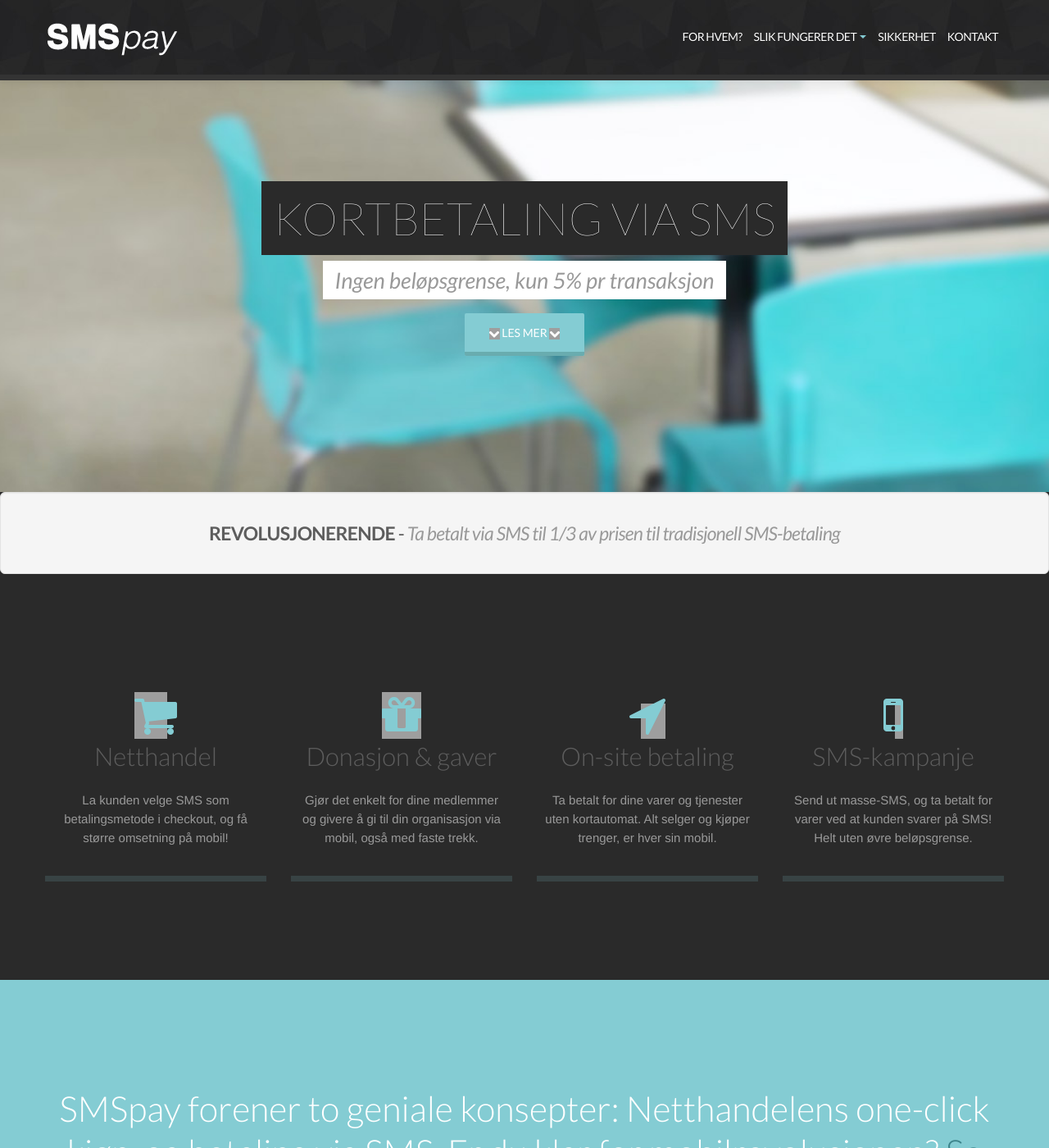
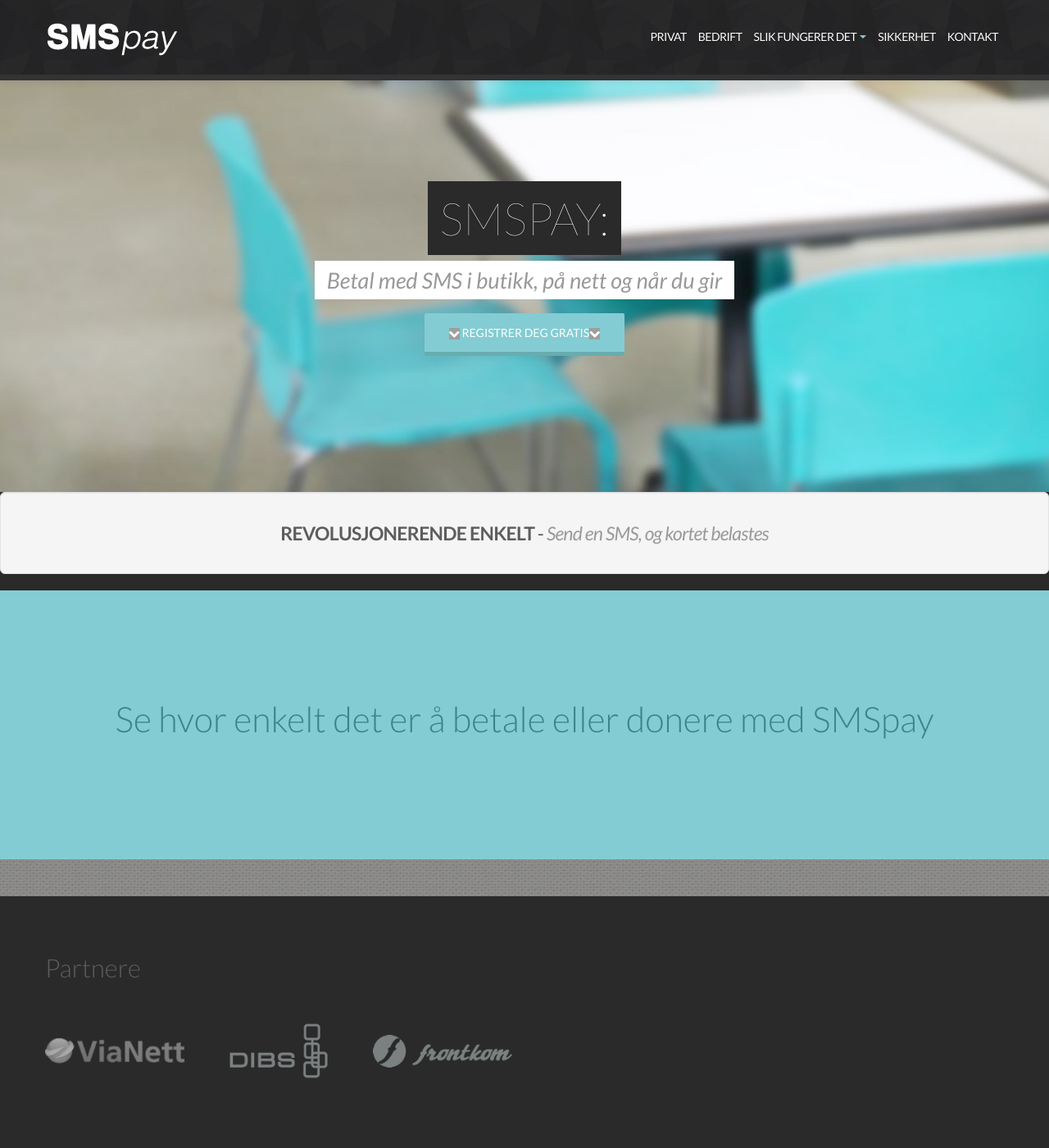
Before and after one commit to front/smspay.io, a Jekyll site: the page built from index.html, in a window 1280 px wide and 1400 px high. Shown: the whole window at 82% size. Built offline with Jekyll 4.4.1, drawn with Linux system fonts in a browser that asks for light colours; nearby versions of some CDN libraries; some of the changed text lies outside the part shown; grey boxes are pictures that could not be loaded.

Commit message:
Better URLs. Separate landing page for private vs companies

```diff
--- a/_layouts/default.html
+++ b/_layouts/default.html
@@ -17,11 +17,11 @@
   <link rel="stylesheet" href="css/animate.css">
   <link href='http://fonts.googleapis.com/css?family=Lato:400,100,100italic,300,300italic,400italic,700,700italic,900,900italic' rel='stylesheet' type='text/css'>
 
-  <link rel="stylesheet" href="css/bootstrap.min.css">
-  <link rel="stylesheet" href="css/main.css">
-  <link rel="stylesheet" href="css/custom-styles.css">
+  <link rel="stylesheet" href="/css/bootstrap.min.css">
+  <link rel="stylesheet" href="/css/main.css">
+  <link rel="stylesheet" href="/css/custom-styles.css">
 
-  <script src="js/modernizr-2.6.2-respond-1.1.0.min.js"></script>
+  <script src="/js/modernizr-2.6.2-respond-1.1.0.min.js"></script>
 
   <!-- Fav and touch icons -->
   <link rel="apple-touch-icon-precomposed" sizes="144x144" href="/apple-touch-icon-144-precomposed.png">
@@ -61,20 +61,21 @@
           <span class="icon-bar"></span>
           <span class="icon-bar"></span>
         </a>
-        <a class="brand" href="index.html"><img src="img/smspay-logo.png" alt="SMSpay forside"></a>
+        <a class="brand" href="/"><img src="/img/smspay-logo.png" alt="SMSpay forside"></a>
         <div class="nav-collapse collapse">
           <ul class="nav pull-right">
-            <li><a href="index.html#services">For hvem?</a></li>
+            <li><a href="/">Privat</a></li>
+            <li><a href="/bedrift">Bedrift</a></li>
             <li class="dropdown">
               <a href="#" class="dropdown-toggle" data-toggle="dropdown">Slik fungerer det <b class="caret"></b></a>
               <ul class="dropdown-menu">
-                <li><a href="hvordan.html#shop">Jeg vil shoppe</a></li>
-                <li><a href="hvordan.html#gi">Jeg vil gi til et formål</a></li>
-                <li><a href="om.html">→ For bedriften (merchant)</a></li>
+                <li><a href="/hvordan#shop">Jeg vil shoppe</a></li>
+                <li><a href="/hvordan#gi">Jeg vil gi til et formål</a></li>
+                <li><a href="/bedrift/hvordan">→ For bedriften (merchant)</a></li>
               </ul>
             </li>
-            <li><a href="sikkerhet.html">Sikkerhet</a></li>
-            <li><a href="kontakt.html">Kontakt</a></li>
+            <li><a href="/sikkerhet">Sikkerhet</a></li>
+            <li><a href="/kontakt">Kontakt</a></li>
           </ul>
         </div><!--/.nav-collapse -->
       </div>
@@ -92,7 +93,7 @@
         <div class="span8">
           <h2>Om SMSpay mobilbetaling</h2>
             <p>Bak SMSpay står SMS-selskapet Vianett, betalingsleverandøren Dibs, og webbyrået Frontkom.</p><br />
-            <a class="more" href="sikkerhet.html">+ Les mer</a>
+            <a class="more" href="/sikkerhet">+ Les mer</a>
         </div>
 
 
@@ -137,8 +138,8 @@
 
     <script src="//ajax.googleapis.com/ajax/libs/jquery/1.9.1/jquery.min.js"></script>
     <script>window.jQuery || document.write('<script src="js/jquery-1.9.1.min.js"><\/script>')</script>
-    <script src="js/bootstrap.min.js"></script>
-    <script src="js/main.js"></script>
+    <script src="/js/bootstrap.min.js"></script>
+    <script src="/js/main.js"></script>
 
     </body>
 </html>
--- a/index.html
+++ b/index.html
@@ -10,9 +10,9 @@
       <div class="item one active">
         <div class="container animated fadeInUp">
           <div class="carousel-caption">
-            <h1><i>Kortbetaling via SMS</i></h1>
-            <h2><i>Ingen beløpsgrense, kun 5% pr transaksjon</i></h2>
-            <a class="btn-main" href="#services"><i class="icon-chevron-down"></i> Les mer <i class="icon-chevron-down"></i></a>
+            <h1><i>SMSpay:</i></h1>
+            <h2><i>Betal med SMS i butikk, på nett og når du gir</i></h2>
+            <a class="btn-main" href="http://pay.smspay.io/"><i class="icon-chevron-down"></i> Registrer deg gratis<i class="icon-chevron-down"></i></a>
           </div>
         </div>
       </div>
@@ -27,7 +27,7 @@
       <div class="container">
         <div class="row-fluid">
           <div class="span12 text-center">
-            <h3><strong>REVOLUSJONERENDE</strong> - <span><em>Ta betalt via SMS til 1/3 av prisen til tradisjonell SMS-betaling</em></span></h3>
+            <h3><strong>REVOLUSJONERENDE ENKELT</strong> - <span><em>Send en SMS, og kortet belastes</em></span></h3>
           </div>
         </div>
       </div>
@@ -35,58 +35,13 @@
   </section>
 
 
-  <!--Services Section-->
-  <section id="services">
-    <div class="container">
-      <div class="row-fluid">
-
-        <!--Service Section One-->
-        <div class="span3 text-center service-box">
-          <a href="hvordan.html#shop">
-            <i class="icon-shopping-cart icon-4x blue"></i>
-            <h2>Netthandel</h2>
-            <p>La kunden velge SMS som betalingsmetode i checkout, og få større omsetning på mobil! </p>
-          </a>
-        </div>
-
-        <!--Service Section Two-->
-        <div class="span3 text-center service-box">
-          <a href="hvordan.html#gi">
-            <i class="icon-gift icon-4x blue"></i>
-            <h2>Donasjon & gaver</h2>
-            <p>Gjør det enkelt for dine medlemmer og givere å gi til din organisasjon via mobil, også med faste trekk. </p>
-          </a>
-        </div>
-
-        <!--Service Section Three-->
-        <div class="span3 text-center service-box">
-          <a href="hvordan.html#shop">
-            <i class="icon-location-arrow icon-4x blue"></i>
-            <h2>On-site betaling</h2>
-            <p>Ta betalt for dine varer og tjenester uten kortautomat. Alt selger og kjøper trenger, er hver sin mobil.</p>
-          </a>
-        </div>
-
-        <!--Service Section Three-->
-        <div class="span3 text-center service-box">
-          <a href="hvordan.html#shop">
-            <i class="icon-mobile-phone icon-4x blue"></i>
-            <h2>SMS-kampanje</h2>
-            <p>Send ut masse-SMS, og ta betalt for varer ved at kunden svarer på SMS! Helt uten øvre beløpsgrense.</p>
-          </a>
-        </div>
-
-      </div>
-    </div>
-  </section>
-
 
   <!--Message Section-->
   <section id="message">
     <div class="container">
       <div class="row-fluid">
         <div class="span12 text-center">
-          <h2>SMSpay forener to geniale konsepter: Netthandelens one-click kjøp, og betaling via SMS. Er du klar for mobilrevolusjonen? <a href="hvordan.html">Se hvor enkelt det er å betale eller donere med SMSpay</a> </h2>
+          <h2> <a href="/hvordan">Se hvor enkelt det er å betale eller donere med SMSpay</a> </h2>
         </div>
       </div>
     </div>
@@ -108,15 +63,15 @@
           <!--Partner Logos Below-->
 
           <div class="span2">
-            <a href="http://www.vianett.com"><img src="img/logo-vianett.png" alt="Vianett"></a>
+            <a href="http://www.vianett.com"><img src="/img/logo-vianett.png" alt="Vianett"></a>
           </div>
 
           <div class="span2">
-            <a href="http://www.dibs.no"><img src="img/logo-dibs.png" alt="Dibs"></a>
+            <a href="http://www.dibs.no"><img src="/img/logo-dibs.png" alt="Dibs"></a>
           </div>
 
           <div class="span2">
-            <a href="http://wwww.frontkom.no"><img src="img/logo-frontkom.png" alt="Frontkom"></a>
+            <a href="http://wwww.frontkom.no"><img src="/img/logo-frontkom.png" alt="Frontkom"></a>
           </div>
 
         </div>
--- a/sikkerhet.html
+++ b/sikkerhet/index.html
@@ -16,7 +16,7 @@
           <p><strong>Juridisk</strong> er oppsettet godkjent i følge norsk lov. SMS er forøvrig godkjent kontraktsavtale mellom selger og kjøper.</p><br />
         </div>
         <div class="span4">
-          <img src="img/woman-sms.png">
+          <img src="/img/woman-sms.png">
         </div>
       </div>
 
@@ -39,7 +39,7 @@
         <div class="span4 text-left">
           <br>
           <a href="http://www.geotrust.com">
-            <img src="img/geotrust-ssl.png">
+            <img src="/img/geotrust-ssl.png">
           </a>
         </div>
 
```
Also changed, not shown: bedrift/hvordan/index.html (renamed from om.html, +4 -4 lines), bedrift/index.html (added, +124 -0 lines), hvordan/index.html (renamed from hvordan.html, +8 -8 lines), kontakt/index.html (renamed from kontakt.html).
